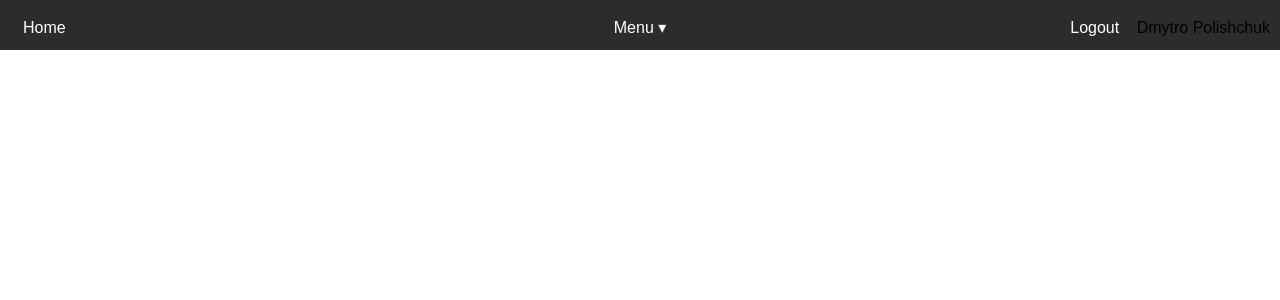
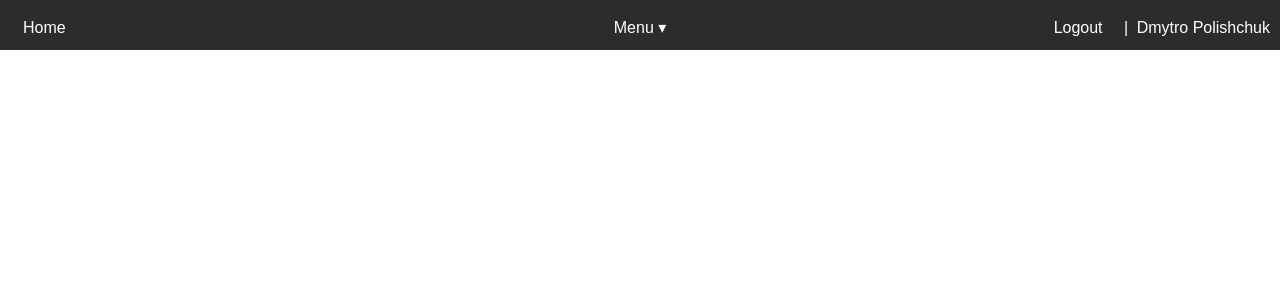
Before and after one commit to Senkosan2020/factory-task, a Django app: template templates/base.html in a window 1280 px wide. Shown: the top 300 px of the page. Run offline with Django 5.2, Linux system fonts and the light colour scheme; the template is opened without the code that fills it: values that come from a table or form of the project are taken from there, others are empty; data comes from the database, SQL or seed files in the repository.

Commit message:
Add style just-text

```diff
--- a/static/css/styles.css
+++ b/static/css/styles.css
@@ -126,3 +126,12 @@ display: block;
       margin: 0;
       color: var(--main-text-color);
 }
+
+.nav-right .separator {
+  margin: 0 4px;
+  color: var(--main-text-color);
+}
+
+.just-text {
+  color: var(--main-text-color);
+}
--- a/templates/base.html
+++ b/templates/base.html
@@ -25,7 +25,8 @@
   <div class="nav-right">
     {% if worker %}
     <a href="{% url 'logout' %}" class="nav-button">Logout</a>
-    <span>{{ worker.first_name }} {{ worker.last_name }}</span>
+    <span class="separator">|</span>
+    <span class="just-text">{{ worker.first_name }} {{ worker.last_name }}</span>
     {% else %}
     <a href="{% url 'login' %}" class="nav-button">Login</a>
     {% endif %}
```
